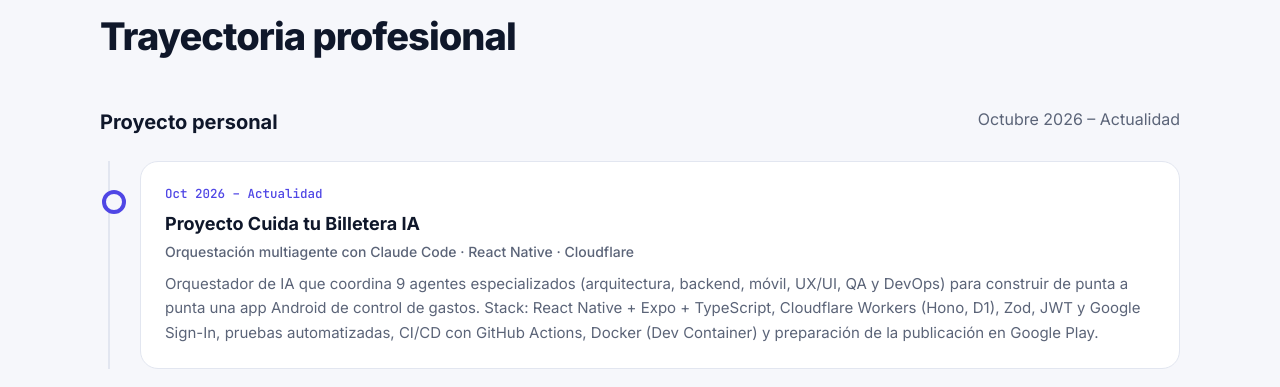
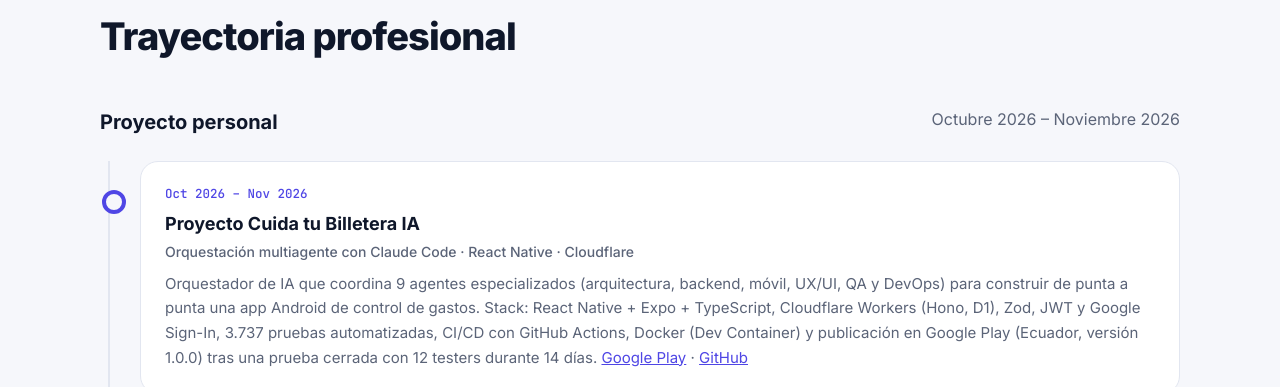
Before and after one commit to luiscaizasoria/HojaVidaPersonal, a plain HTML site: page docs/index.html in a window 1280 px wide. Shown: the part 2522-2909 px from the top of the page. Drawn offline with Linux system fonts and the light colour scheme.

Commit message:
Marca CuidaTuBilletera como proyecto terminado y agrega enlaces de Google Play y GitHub
Co-Authored-By: Claude Sonnet 5.5 <noreply@anthropic.com>
Claude-Session: https://claude.ai/code/session_01MeG4zw2zaKp4Bv9PZEaTHo

```diff
--- a/docs/index.html
+++ b/docs/index.html
@@ -281,9 +281,9 @@ footer{padding:36px 0 50px;text-align:center;color:var(--muted);font-size:14px}
       <div class="eyebrow">// experiencia</div>
       <h2>Trayectoria profesional</h2>
     </div>
-    <div class="company reveal"><b>Proyecto personal</b><span class="when" style="color:var(--muted)">Octubre 2026 – Actualidad</span></div>
+    <div class="company reveal"><b>Proyecto personal</b><span class="when" style="color:var(--muted)">Octubre 2026 – Noviembre 2026</span></div>
     <div class="timeline">
-      <div class="t-item reveal"><div class="when">Oct 2026 – Actualidad</div><h3>Proyecto Cuida tu Billetera IA</h3><div class="where">Orquestación multiagente con Claude Code · React Native · Cloudflare</div><p>Orquestador de IA que coordina 9 agentes especializados (arquitectura, backend, móvil, UX/UI, QA y DevOps) para construir de punta a punta una app Android de control de gastos. Stack: React Native + Expo + TypeScript, Cloudflare Workers (Hono, D1), Zod, JWT y Google Sign-In, pruebas automatizadas, CI/CD con GitHub Actions, Docker (Dev Container) y preparación de la publicación en Google Play.</p></div>
+      <div class="t-item reveal"><div class="when">Oct 2026 – Nov 2026</div><h3>Proyecto Cuida tu Billetera IA</h3><div class="where">Orquestación multiagente con Claude Code · React Native · Cloudflare</div><p>Orquestador de IA que coordina 9 agentes especializados (arquitectura, backend, móvil, UX/UI, QA y DevOps) para construir de punta a punta una app Android de control de gastos. Stack: React Native + Expo + TypeScript, Cloudflare Workers (Hono, D1), Zod, JWT y Google Sign-In, 3.737 pruebas automatizadas, CI/CD con GitHub Actions, Docker (Dev Container) y publicación en Google Play (Ecuador, versión 1.0.0) tras una prueba cerrada con 12 testers durante 14 días. <a href="https://play.google.com/store/apps/details?id=com.cuidatubilletera.app" target="_blank" rel="noopener" style="color:var(--brand);text-decoration:underline">Google Play</a> · <a href="https://github.com/luiscaizasoria/CuidaTuBilletera" target="_blank" rel="noopener" style="color:var(--brand);text-decoration:underline">GitHub</a></p></div>
     </div>
     <div class="company reveal"><b>Smartwork S.A.</b><span class="when" style="color:var(--muted)">Enero 2014 – Octubre 2026</span></div>
     <div class="timeline">
@@ -304,7 +304,7 @@ footer{padding:36px 0 50px;text-align:center;color:var(--muted);font-size:14px}
       <h2>Proyectos representativos</h2>
     </div>
     <div class="proj-grid">
-      <div class="proj reveal"><small>Proyecto personal</small><h3>Cuida tu Billetera IA</h3><p>Orquestador de 9 agentes de IA (Claude Code) que construye una app Android con React Native, Cloudflare Workers y CI/CD.</p></div>
+      <div class="proj reveal"><small>Proyecto personal</small><h3>Cuida tu Billetera IA</h3><p>Orquestador de 9 agentes de IA (Claude Code) que construyó una app Android con React Native, Cloudflare Workers y CI/CD, ya publicada en Google Play. <a href="https://play.google.com/store/apps/details?id=com.cuidatubilletera.app" target="_blank" rel="noopener" style="color:var(--brand);text-decoration:underline">Google Play</a> · <a href="https://github.com/luiscaizasoria/CuidaTuBilletera" target="_blank" rel="noopener" style="color:var(--brand);text-decoration:underline">GitHub</a></p></div>
       <div class="proj reveal"><small>Seguros del Pichincha</small><h3>Formularios de Vinculación</h3><p>Generación dinámica de formularios de vinculación.</p></div>
       <div class="proj reveal"><small>Salud S.A.</small><h3>Portal Corredores</h3><p>Portal para la gestión con corredores de seguros.</p></div>
       <div class="proj reveal"><small>Salud S.A.</small><h3>SmartPlan · Portal Broker · Portal SSO</h3><p>Portales empresariales con acceso centralizado.</p></div>
```
